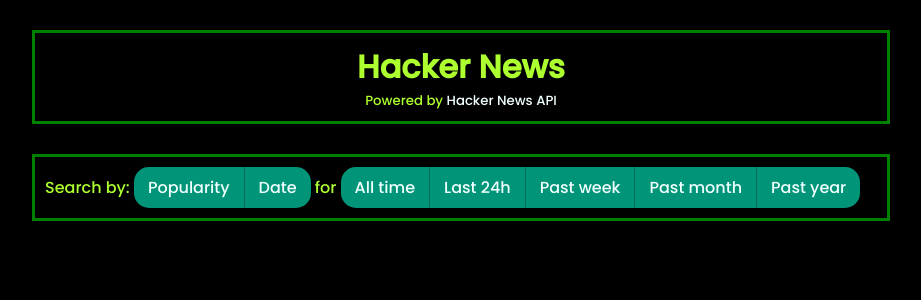
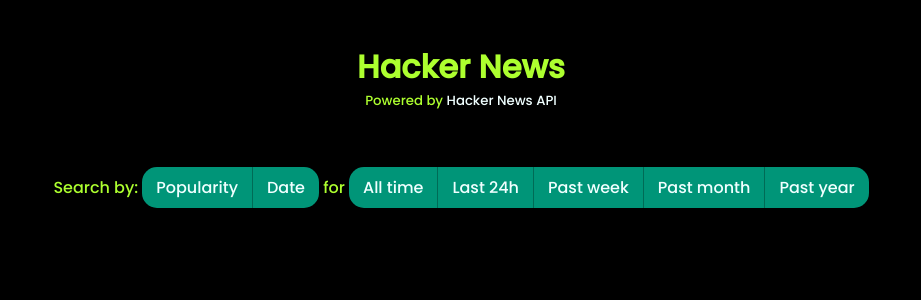
Before and after one commit to jpsilveira11/Hacker-News, a Flask app: page / in a window 1280 px wide. Shown: the top 300 px of the page, without its empty margins (179-1100 px from the left). Run offline with Flask 3, Linux system fonts and the light colour scheme.

Commit message:
update style

```diff
--- a/static/style.css
+++ b/static/style.css
@@ -12,7 +12,11 @@
 .container {
     margin: 30px auto auto auto;
     width: 65%;
-    border: 3px solid green;
+    border: 3px solid transparent;
+    /*
+    border: 3px solid rgb(0, 22, 0);
+    border-radius: 8px;
+    */
     padding: 10px;
 }
 .header {
@@ -32,12 +36,7 @@
     text-decoration: none;
 }
 .filter{
-    /*
-    margin: 30px auto auto auto;
-    width: 50%;
-    border: 3px solid green;
-    padding: 10px;
-    */
+    text-align: center;
     color:greenyellow;
 }
 
```
